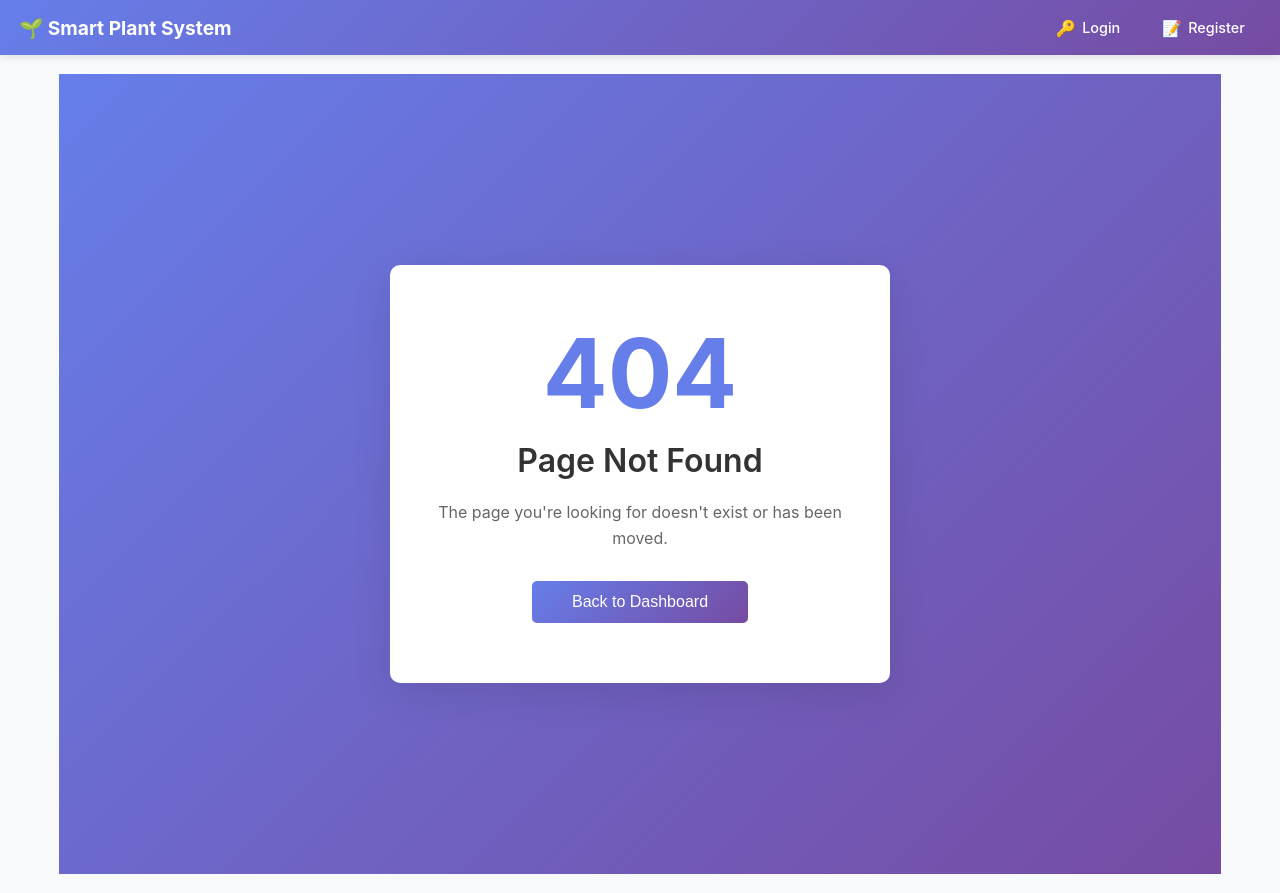
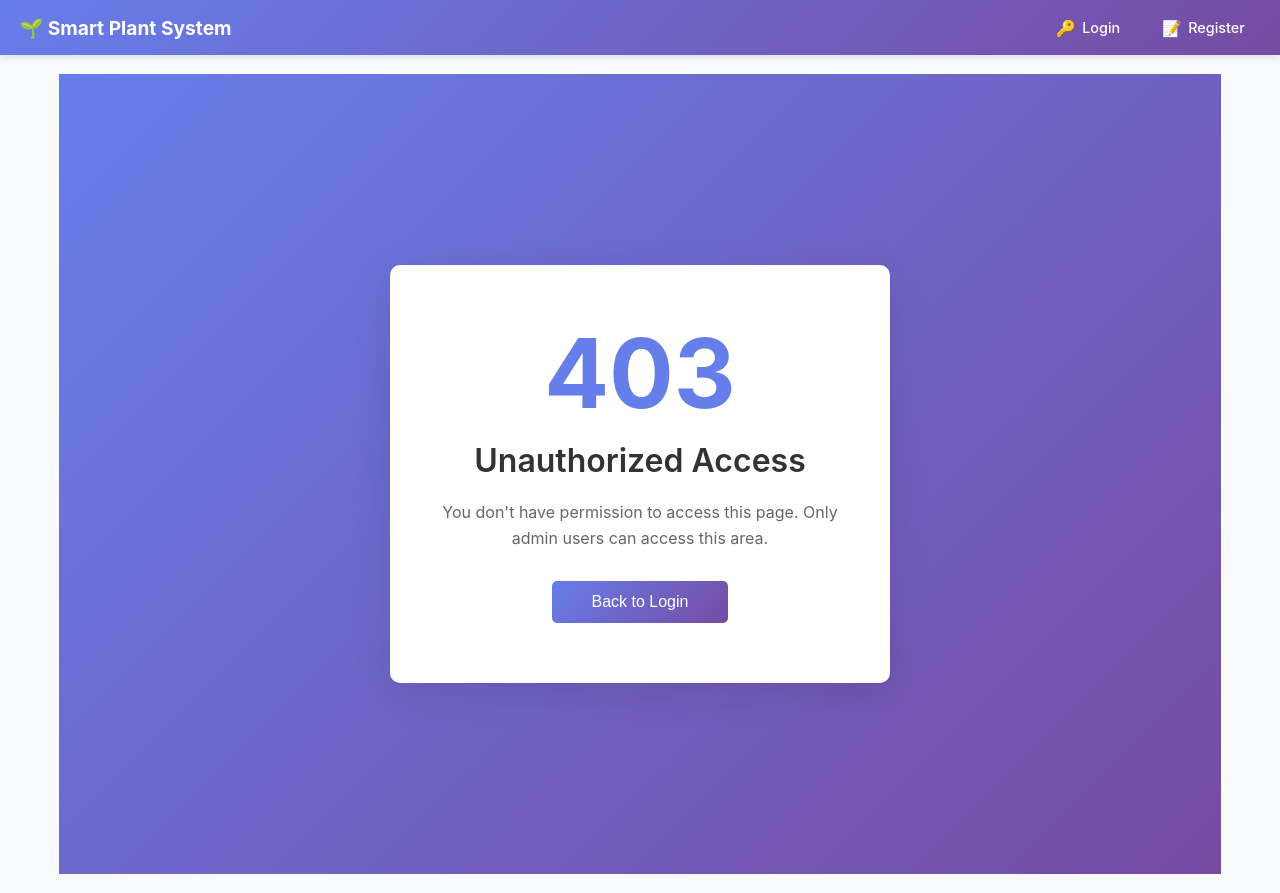
Before and after one commit to wlasah/Smart-Plant-Watering-System, a React (Create React App) app: page /unauthorized in a window 1280 px wide. Before the commit this address had no page. Built offline with nearby package versions, Linux system fonts and the light colour scheme.

Commit message:
Separate admin login from user login

```diff
--- a/src/App.js
+++ b/src/App.js
@@ -14,6 +14,7 @@ import SettingsPage from './pages/SettingsPage';
 import PlantDetailPage from './pages/PlantDetailPage';
 import PlantsInventoryPage from './pages/PlantsInventoryPage';
 import NotFound from './pages/NotFound';
+import UnauthorizedPage from './pages/UnauthorizedPage';
 import LoginPage from './pages/LoginPage';
 import RegisterPage from './pages/RegisterPage';
 import ProtectedRoute from './pages/ProtectedRoute';
@@ -37,6 +38,7 @@ function AppContent({ isLoggedIn, setIsLoggedIn, notification, setNotification,
 
   const handleLogout = useCallback(() => {
     localStorage.removeItem('isLoggedIn');
+    localStorage.removeItem('currentUser');
     setIsLoggedIn(false);
     // Navigate to login after logout using React Router
     navigate('/login', { replace: true });
@@ -51,35 +53,36 @@ function AppContent({ isLoggedIn, setIsLoggedIn, notification, setNotification,
           <Route path="/login" element={<LoginPage onLogin={handleLogin} />} />
           <Route path="/register" element={<RegisterPage />} />
           <Route path="/" element={
-            <ProtectedRoute>
+            <ProtectedRoute requireAdmin={true}>
               <DashboardPage onNotification={handleNotification} />
             </ProtectedRoute>
           } />
           <Route path="/plant-care" element={
-            <ProtectedRoute>
+            <ProtectedRoute requireAdmin={true}>
               <PlantCarePage />
             </ProtectedRoute>
           } />
           <Route path="/plants-inventory" element={
-            <ProtectedRoute>
+            <ProtectedRoute requireAdmin={true}>
               <PlantsInventoryPage />
             </ProtectedRoute>
           } />
           <Route path="/analytics" element={
-            <ProtectedRoute>
+            <ProtectedRoute requireAdmin={true}>
               <AnalyticsPage />
             </ProtectedRoute>
           } />
           <Route path="/settings" element={
-            <ProtectedRoute>
+            <ProtectedRoute requireAdmin={true}>
               <SettingsPage />
             </ProtectedRoute>
           } />
           <Route path="/plant/:id" element={
-            <ProtectedRoute>
+            <ProtectedRoute requireAdmin={true}>
               <PlantDetailPage />
             </ProtectedRoute>
           } />
+          <Route path="/unauthorized" element={<UnauthorizedPage />} />
           <Route path="*" element={<NotFound />} />
         </Routes>
       </main>
--- a/src/hooks/useLogin.js
+++ b/src/hooks/useLogin.js
@@ -11,6 +11,7 @@ export function useLogin(onLogin) {
     const user = users.find(u => u.username === username && u.password === password);
     if (user) {
       localStorage.setItem('isLoggedIn', 'true');
+      localStorage.setItem('currentUser', JSON.stringify({ username: user.username, role: user.role }));
       if (onLogin) onLogin(user);
     } else {
       setError('Invalid username or password');
--- a/src/hooks/useRegister.js
+++ b/src/hooks/useRegister.js
@@ -5,6 +5,7 @@ export function useRegister(onRegister, navigate) {
   const [email, setEmail] = useState('');
   const [password, setPassword] = useState('');
   const [confirmPassword, setConfirmPassword] = useState('');
+  const [role, setRole] = useState('user');
   const [error, setError] = useState('');
   const [success, setSuccess] = useState(false);
 
@@ -19,11 +20,11 @@ export function useRegister(onRegister, navigate) {
       setError('Username already exists');
       return;
     }
-    users.push({ username, email, password });
+    users.push({ username, email, password, role });
     localStorage.setItem('users', JSON.stringify(users));
     setSuccess(true);
     setError('');
-    if (onRegister) onRegister({ username, email });
+    if (onRegister) onRegister({ username, email, role });
     if (navigate) {
       setTimeout(() => {
         navigate('/login');
@@ -40,6 +41,8 @@ export function useRegister(onRegister, navigate) {
     setPassword,
     confirmPassword,
     setConfirmPassword,
+    role,
+    setRole,
     error,
     success,
     handleSubmit
--- a/src/pages/ProtectedRoute.jsx
+++ b/src/pages/ProtectedRoute.jsx
@@ -1,9 +1,19 @@
 import React from 'react';
 import { Navigate } from 'react-router-dom';
 
-const ProtectedRoute = ({ children }) => {
+const ProtectedRoute = ({ children, requireAdmin = false }) => {
   const isLoggedIn = localStorage.getItem('isLoggedIn') === 'true';
-  return isLoggedIn ? children : <Navigate to="/login" replace />;
+  const currentUser = localStorage.getItem('currentUser') ? JSON.parse(localStorage.getItem('currentUser')) : null;
+
+  if (!isLoggedIn) {
+    return <Navigate to="/login" replace />;
+  }
+
+  if (requireAdmin && currentUser?.role !== 'admin') {
+    return <Navigate to="/unauthorized" replace />;
+  }
+
+  return children;
 };
 
 export default ProtectedRoute;
--- a/src/pages/RegisterPage.jsx
+++ b/src/pages/RegisterPage.jsx
@@ -14,6 +14,8 @@ const RegisterPage = ({ onRegister }) => {
     setPassword,
     confirmPassword,
     setConfirmPassword,
+    role,
+    setRole,
     error,
     success,
     handleSubmit
@@ -31,6 +33,11 @@ const RegisterPage = ({ onRegister }) => {
         <input type="password" value={password} onChange={e => setPassword(e.target.value)} required />
         <label>Confirm Password</label>
         <input type="password" value={confirmPassword} onChange={e => setConfirmPassword(e.target.value)} required />
+        <label>Role</label>
+        <select value={role} onChange={e => setRole(e.target.value)} required>
+          <option value="user">User</option>
+          <option value="admin">Admin</option>
+        </select>
         {error && <div className="form-error">{error}</div>}
         {success && <div className="form-success">Registration successful! <Link to="/login">Login</Link></div>}
         <button type="submit" className="form-btn">Register</button>
--- /dev/null
+++ b/src/pages/UnauthorizedPage.jsx
@@ -0,0 +1,27 @@
+import React from 'react';
+import { useNavigate } from 'react-router-dom';
+import '../styles/NotFound.css';
+
+const UnauthorizedPage = () => {
+  const navigate = useNavigate();
+
+  return (
+    <div className="not-found-page">
+      <div className="not-found-container">
+        <h1>403</h1>
+        <p>Unauthorized Access</p>
+        <p className="description">
+          You don't have permission to access this page. Only admin users can access this area.
+        </p>
+        <button
+          className="back-button"
+          onClick={() => navigate('/login')}
+        >
+          Back to Login
+        </button>
+      </div>
+    </div>
+  );
+};
+
+export default UnauthorizedPage;
```
